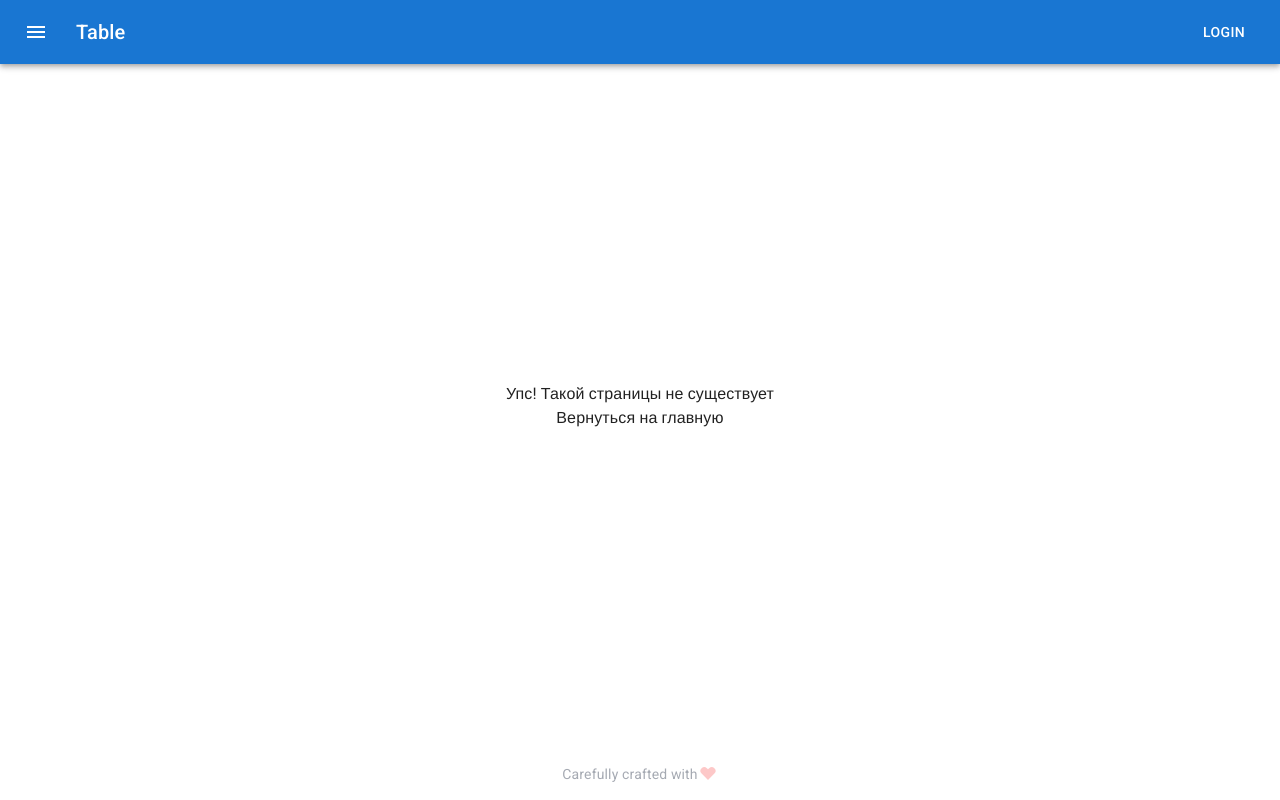
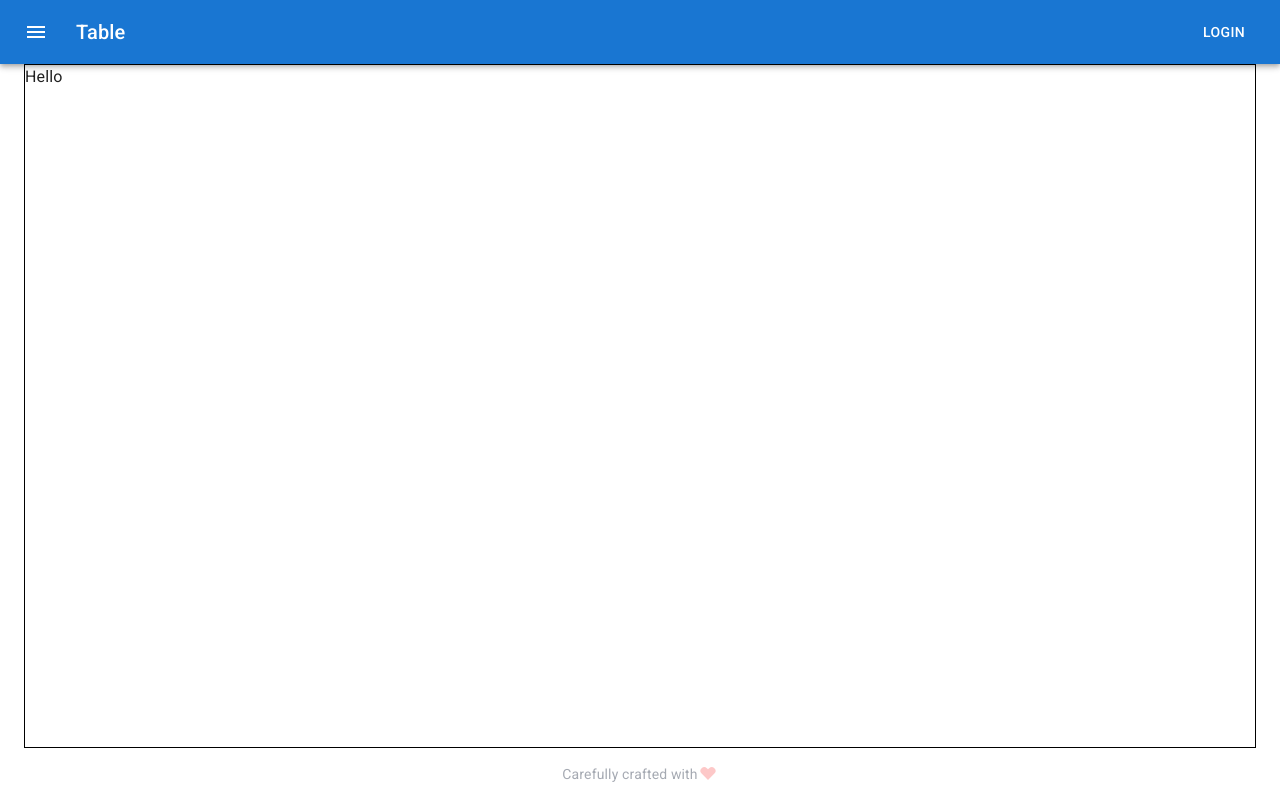
Before and after one commit to stdAlexTikhonov/table, a React (Vite) app in the folder apps/table/: page /basic in a window 1280 px wide. Built offline with nearby package versions, Linux system fonts and the light colour scheme; a web font is replaced by a local one.

Commit message:
fix(TASK-9): added basic component

```diff
--- a/apps/table/src/components/Generator/Generator.tsx
+++ b/apps/table/src/components/Generator/Generator.tsx
@@ -1,16 +1,15 @@
-import { Container } from '@mui/material';
 import { BasicTable } from '../BasicTable';
 import { Dataset } from '../Dataset';
 import { Parameters } from '../Parameters';
 import { Input } from '../Input';
 
 export const Generator = () => {
-  return <Container style={{ flexGrow: 1, display: 'flex', flexDirection: 'column' }} maxWidth='xl'>
+  return <>
     <Dataset />
     <Parameters />
     <div style={{ flexGrow: 1, overflow: 'auto' }}>
       <BasicTable />
     </div>
     <Input />
-  </Container>
+  </>
 };
--- a/apps/table/src/components/Wrapper/Wrapper.tsx
+++ b/apps/table/src/components/Wrapper/Wrapper.tsx
@@ -2,7 +2,7 @@ import { Footer } from '../footer';
 import CssBaseline from '@mui/material/CssBaseline';
 import { Outlet } from 'react-router-dom';
 import { AppBar } from '../AppBar';
-import { Box } from '@mui/material';
+import { Box, Container } from '@mui/material';
 import React from 'react';
 
 export function Wrapper() {
@@ -10,9 +10,9 @@ export function Wrapper() {
     <CssBaseline />
     <Box sx={{ height: '100vh', display: 'flex', flexDirection: 'column' }}>
       <AppBar />
-      <Box sx={{ flexGrow: 1, overflow: 'hidden', display: 'flex' }}>
-        <Outlet />
-      </Box>
+        <Container style={{ flexGrow: 1, display: 'flex', flexDirection: 'column', overflow: 'hidden' }} maxWidth='xl'>
+          <Outlet />
+        </Container>
       <Footer />
     </Box>
     </>
--- a/apps/table/src/components/app/app.tsx
+++ b/apps/table/src/components/app/app.tsx
@@ -2,11 +2,13 @@ import { Routes, Route, Navigate } from 'react-router-dom';
 import { Wrapper } from '../Wrapper';
 import { Generator } from '../Generator';
 import { NoMatch } from './NoMatch';
+import { Basic } from '../../pages';
 
 export const App = () => {
   return (<Routes>
      <Route path={`/`} element={<Wrapper />}>
       <Route index element={<Generator />} />
+      <Route path={`/basic`} element={<Basic />} />
       <Route path='*' element={<NoMatch />} />
      </Route>
      <Route
--- /dev/null
+++ b/apps/table/src/pages/Basic.tsx
@@ -0,0 +1,3 @@
+export const Basic = () => {
+  return <div style={{ border: '1px solid black', width: '100%', height: '100%' }}>Hello</div>;
+};
--- /dev/null
+++ b/apps/table/src/pages/index.ts
@@ -0,0 +1 @@
+export { Basic } from './Basic';
```
